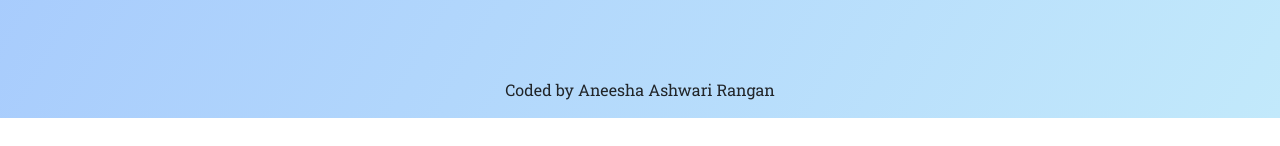
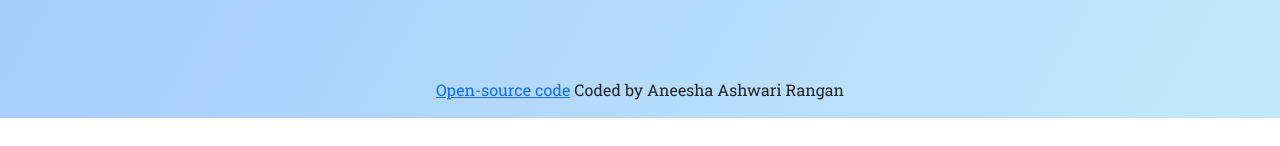
Before and after one commit to Aneesha51/weather-app, a plain HTML site: page index.html in a window 1280 px wide. Shown: the part 654-800 px from the top of the page. Drawn offline with nearby package versions, Linux system fonts and the light colour scheme; a web font is replaced by a local one.

Commit message:
Added a link to the open-source code

```diff
--- a/index.html
+++ b/index.html
@@ -160,7 +160,7 @@
                 </div>
             </div>
         </div>
-        <footer>Coded by Aneesha Ashwari Rangan</footer>
+        <footer><a href="https://github.com/wecodeschool/my-awsome-app" target="_blank" rel="noopener noreferrer">Open-source code</a> Coded by Aneesha Ashwari Rangan</footer>
     </div>
     <script src="src/index.js"></script>
 </body>
```
